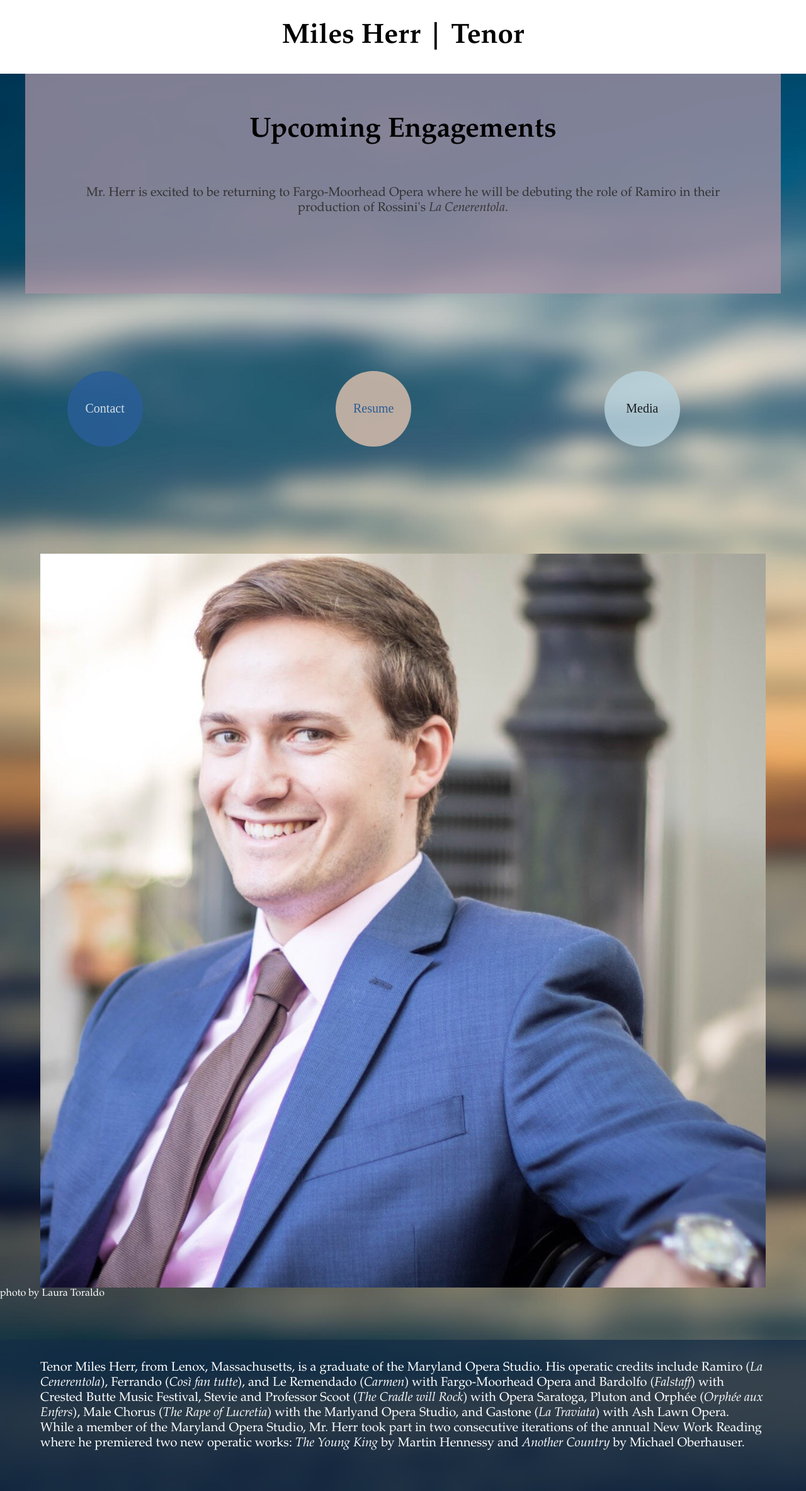
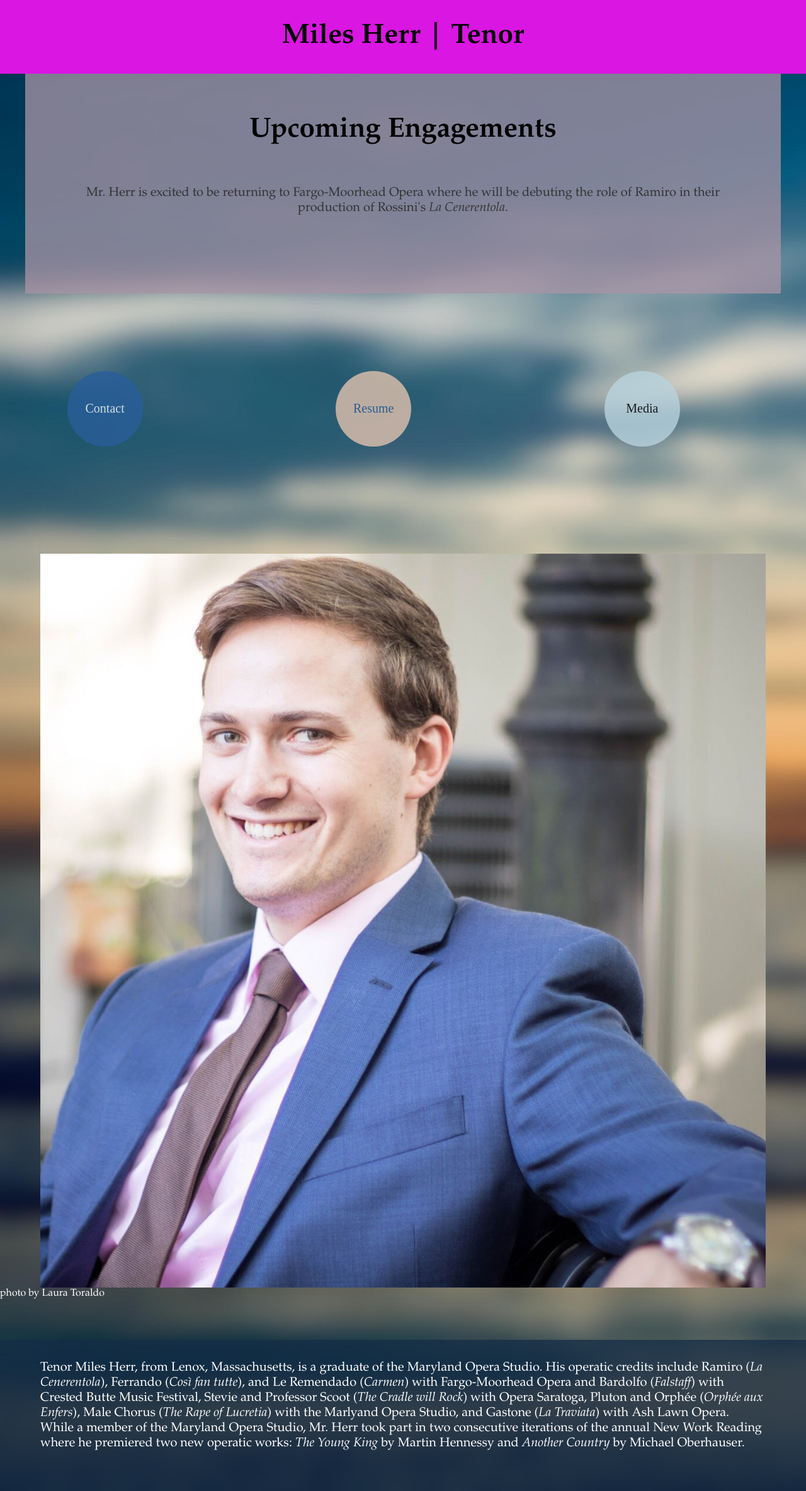
Before and after one commit to leemlb06pmi/leemlb06pmi.github.io, a Jekyll site: the page built from index.html, in a window 1280 px wide. Shown: the whole page at 63% size. Built offline with Jekyll 4.4.1, drawn with Linux system fonts in a browser that asks for light colours.

Commit message:
Update default.html

```diff
--- a/_layouts/default.html
+++ b/_layouts/default.html
@@ -6,7 +6,7 @@
 			<link rel="stylesheet" type="text/css" href="/css/main.css">
 		</head>
 		<body>
-			<div>
+			<div style="background-color:rgb(218,22,226);">
 				<h1 style="padding:2.5%">Miles Herr | Tenor</h1>
 			<!--
 			<nav>
```
